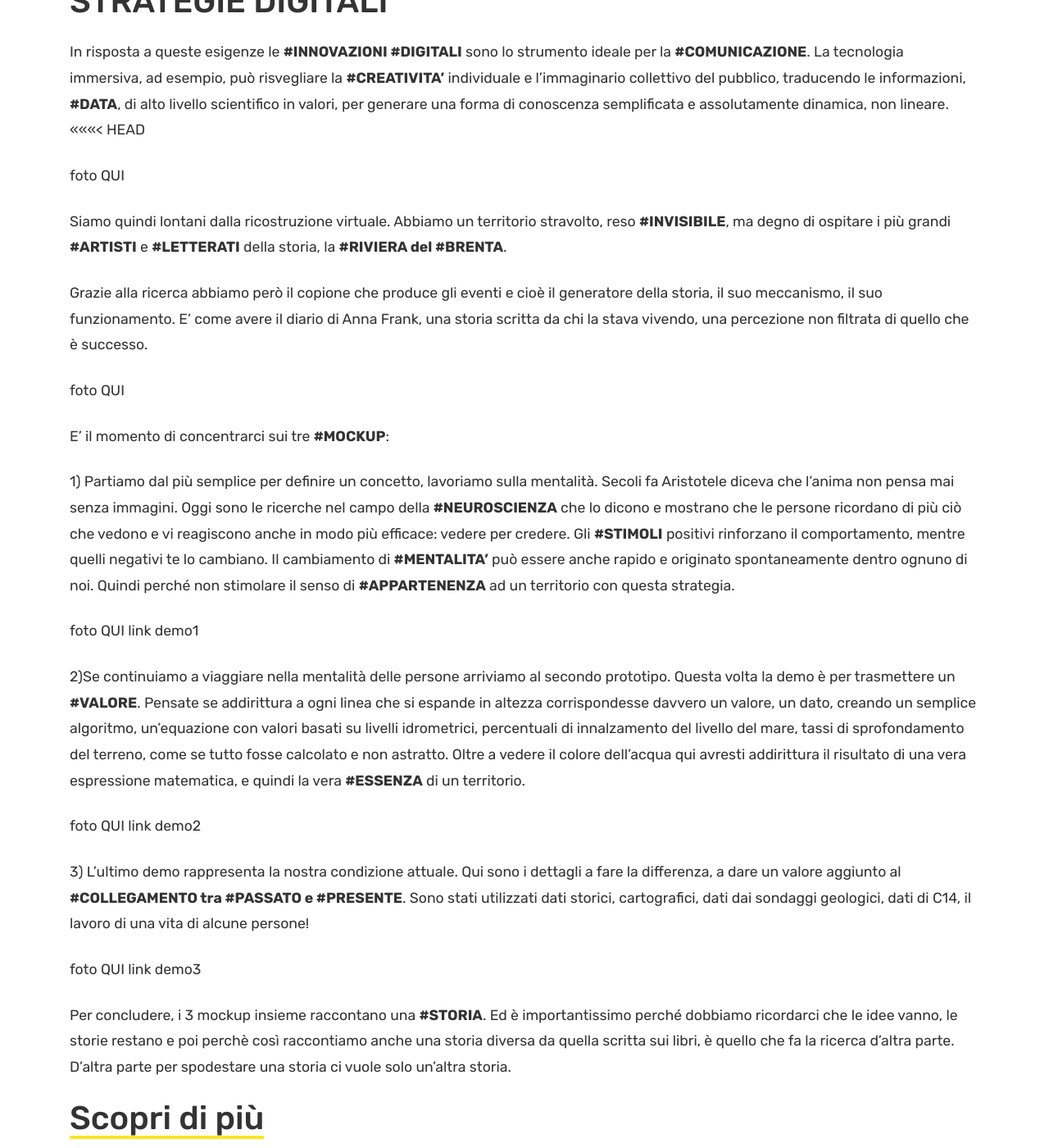
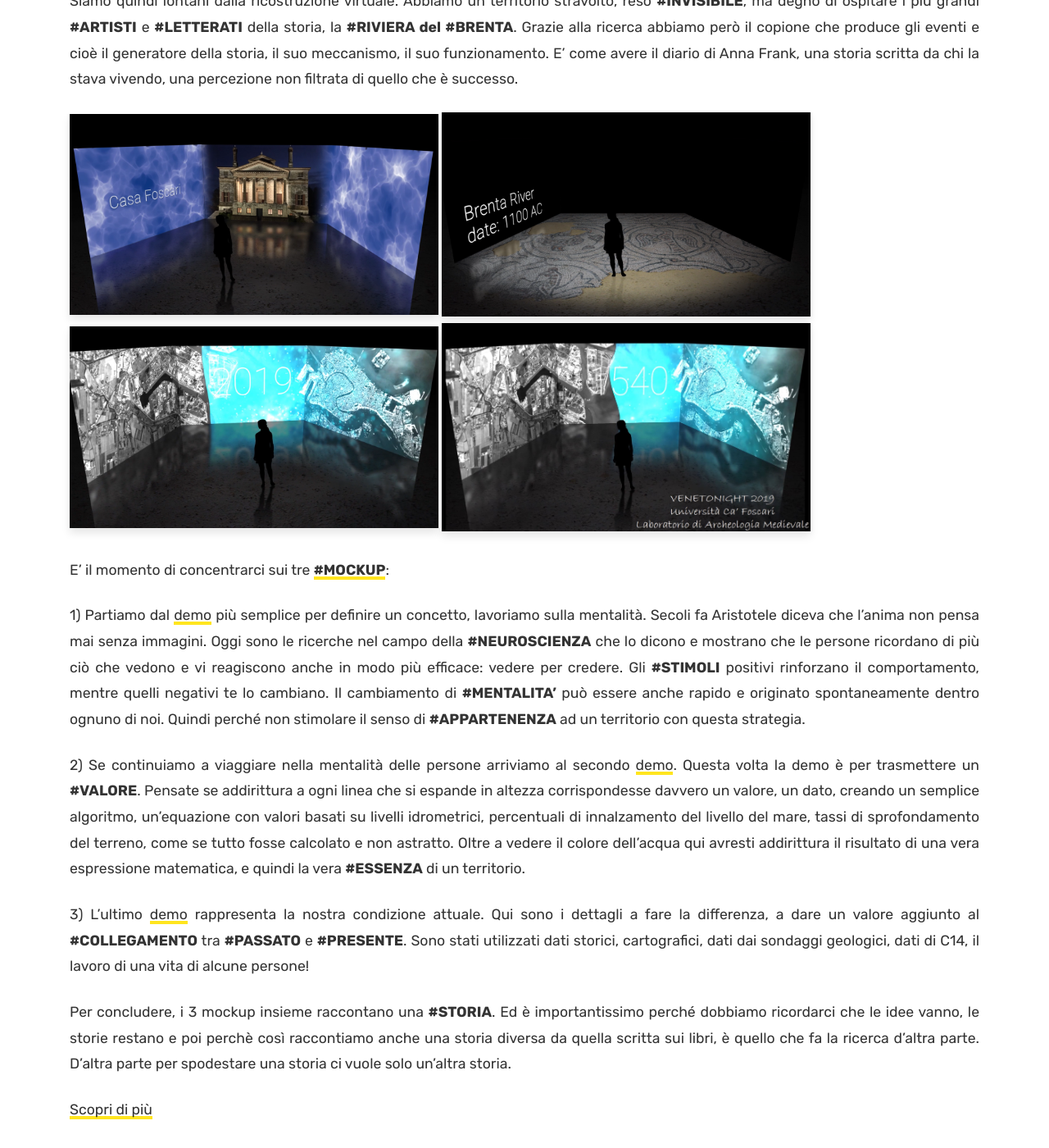
Before and after one commit to valrem93/SantIlarioeilBrenta_test, a Jekyll site: the page built from docs/heritage.md, in a window 1280 px wide and 1400 px high, scrolled down 4191 px. Shown: the whole window at 82% size. Built offline with Jekyll 4.4.1, drawn with Linux system fonts in a browser that asks for light colours; our own code applies the rules of GitHub Pages for plain Markdown files; comment, search, counter and statistics services are not loaded; some of the changed text lies outside the part shown.

Commit message:
Update heritage.md

```diff
--- a/docs/heritage.md
+++ b/docs/heritage.md
@@ -1,10 +1,8 @@
-
 ---
 layout: page
 title: Heritage
 comments: true
 ---
-
 
 
 MOTIVAZIONI
@@ -44,36 +42,6 @@
 
 STRATEGIE DIGITALI
 ==================
-
-In risposta a queste esigenze le **\#INNOVAZIONI \#DIGITALI** sono lo strumento ideale per la **\#COMUNICAZIONE**. La tecnologia immersiva, ad esempio, può risvegliare la **\#CREATIVITA'** individuale e l’immaginario collettivo del pubblico, traducendo le informazioni, **\#DATA**, di alto livello scientifico in valori, per generare una forma di conoscenza semplificata e assolutamente dinamica, non lineare.
-<<<<<<< HEAD
-
-foto QUI
-
-Siamo quindi lontani dalla ricostruzione virtuale. Abbiamo un territorio stravolto, reso **\#INVISIBILE**, ma degno di ospitare i più grandi **\#ARTISTI** e **\#LETTERATI** della storia, la **\#RIVIERA del \#BRENTA**.
-
-Grazie alla ricerca abbiamo però il copione che produce gli eventi e cioè il generatore della storia, il suo meccanismo, il suo funzionamento. E’ come avere il diario di Anna Frank, una storia scritta da chi la stava vivendo, una percezione non filtrata di quello che è successo.
-
-foto QUI
-
-E’ il momento di concentrarci sui tre **\#MOCKUP**:
-
-1) Partiamo dal più semplice per definire un concetto, lavoriamo sulla mentalità. Secoli fa Aristotele diceva che l’anima non pensa mai senza immagini. Oggi sono le ricerche nel campo della **\#NEUROSCIENZA** che lo dicono e mostrano che le persone ricordano di più ciò che vedono e vi reagiscono anche in modo più efficace: vedere per credere. Gli **\#STIMOLI** positivi rinforzano il comportamento, mentre quelli negativi te lo cambiano. Il cambiamento di **\#MENTALITA'** può essere anche rapido e originato spontaneamente dentro ognuno di noi. Quindi perché non stimolare il senso di **\#APPARTENENZA** ad un territorio con questa strategia.
-
-foto QUI link demo1
-
-2)Se continuiamo a viaggiare nella mentalità delle persone arriviamo al secondo prototipo. Questa volta la demo è per trasmettere un **\#VALORE**. Pensate se addirittura a ogni linea che si espande in altezza corrispondesse davvero un valore, un dato, creando un semplice algoritmo, un’equazione con valori basati su livelli idrometrici, percentuali di innalzamento del livello del mare, tassi di sprofondamento del terreno, come se tutto fosse calcolato e non astratto. Oltre a vedere il colore dell’acqua qui avresti addirittura il risultato di una vera espressione matematica, e quindi la vera **\#ESSENZA** di un territorio.
-
-foto QUI link demo2
-
-3) L'ultimo demo rappresenta la nostra condizione attuale. Qui sono i dettagli a fare la differenza, a dare un valore aggiunto al **\#COLLEGAMENTO tra \#PASSATO e \#PRESENTE**. Sono stati utilizzati dati storici, cartografici, dati dai sondaggi geologici, dati di C14, il lavoro di una vita di alcune persone!
-
-foto QUI link demo3
-
-Per concludere, i 3 mockup insieme raccontano una **\#STORIA**. Ed è importantissimo perché dobbiamo ricordarci che le idee vanno, le storie restano e poi perchè così raccontiamo anche una storia diversa da quella scritta sui libri, è quello che fa la ricerca d’altra parte. D'altra parte per spodestare una storia ci vuole solo un’altra storia.
-
-[Scopri di più](https://www.youtube.com/watch?v=H1UhlMT0j4c)
-=======
 Siamo quindi lontani dalla ricostruzione virtuale. Abbiamo un territorio stravolto, reso **\#INVISIBILE**, ma degno di ospitare i più grandi **\#ARTISTI** e **\#LETTERATI** della storia, la **\#RIVIERA del \#BRENTA**.
 Grazie alla ricerca abbiamo però il copione che produce gli eventi e cioè il generatore della storia, il suo meccanismo, il suo funzionamento. E’ come avere il diario di Anna Frank, una storia scritta da chi la stava vivendo, una percezione non filtrata di quello che è successo.
 {: style="text-align: justify"}
```
Also changed, not shown: other parts of docs/heritage.md (+0 -1 lines).
